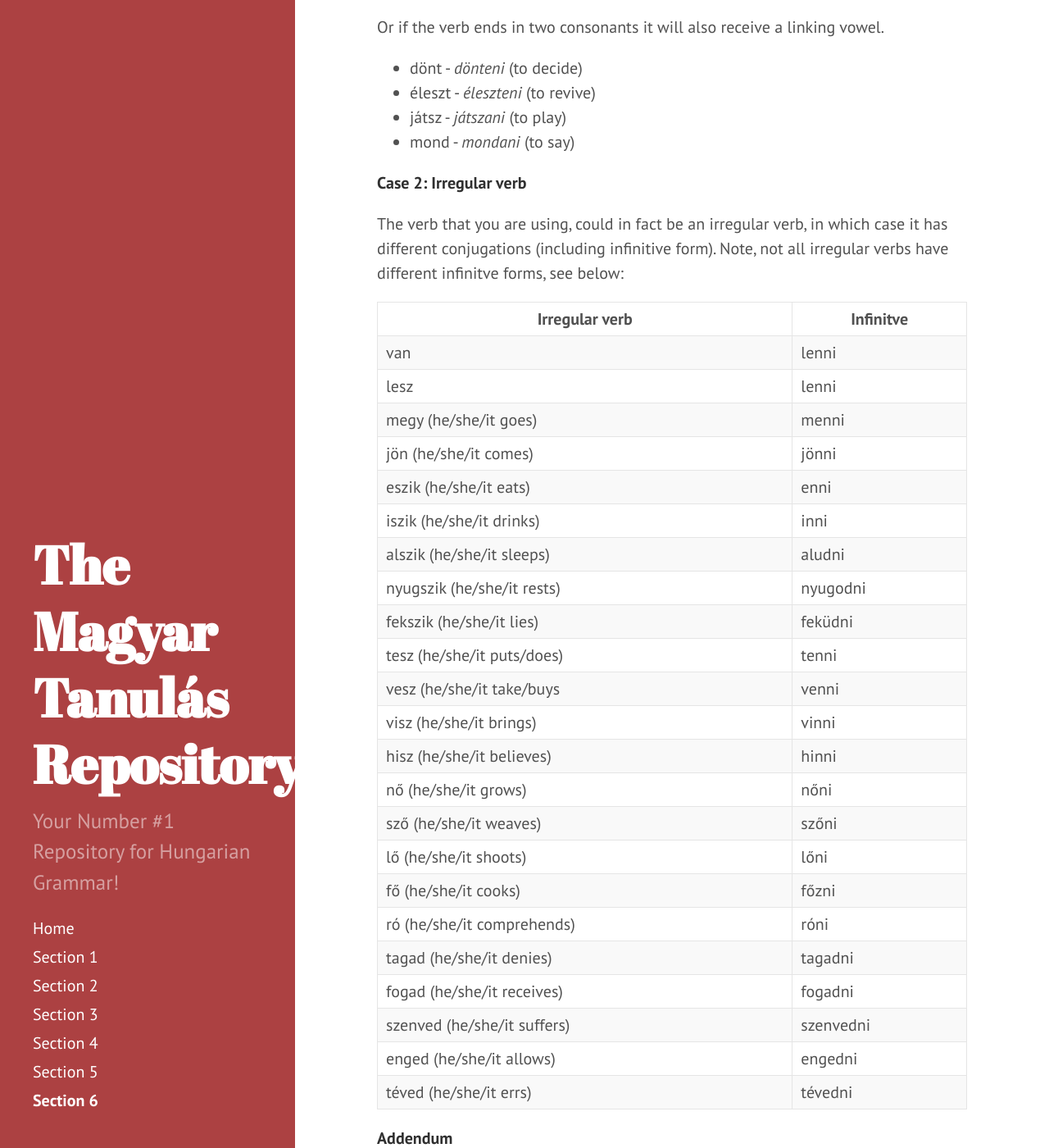
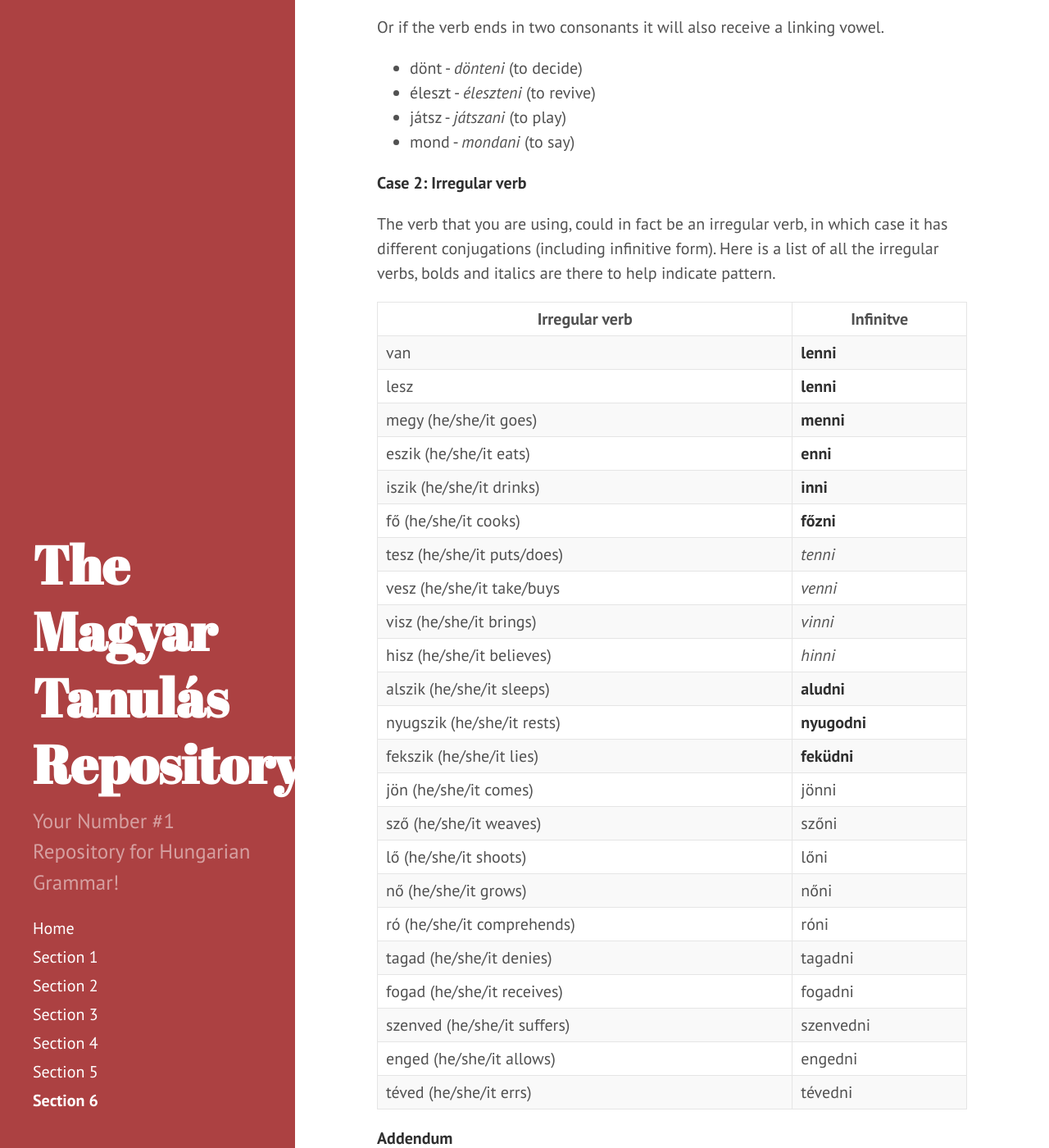
Before and after one commit to Magyartanulas/magyartanulas.github.io, a Jekyll site: the page built from Section6.md, in a window 1280 px wide and 1400 px high, scrolled down 1148 px. Shown: the whole window at 82% size. Built offline with Jekyll 4.4.1, drawn with Linux system fonts in a browser that asks for light colours; Markdown is read by kramdown in place of the engine named in the settings; some of the changed text lies outside the part shown.

Commit message:
Update Section6.md

```diff
--- a/Section6.md
+++ b/Section6.md
@@ -46,33 +46,33 @@ Or if the verb ends in two consonants it will also receive a linking vowel.
 **Case 2: Irregular verb**
 
 The verb that you are using, could in fact be an irregular verb, in which case it has different conjugations (including infinitive form).
-Note, not all irregular verbs have different infinitve forms, see below:
+Here is a list of all the irregular verbs, bolds and italics are there to help indicate pattern.
 
-| Irregular verb              | Infinitve |
-|-----------------------------|-----------|
-| van                         | lenni     |
-| lesz                        | lenni     |
-| megy (he/she/it goes)       | menni     |
-| jön (he/she/it comes)       | jönni     |
-| eszik (he/she/it eats)      | enni      |
-| iszik (he/she/it drinks)    | inni      |
-| alszik (he/she/it sleeps)   | aludni    |
-| nyugszik (he/she/it rests)  | nyugodni  |
-| fekszik (he/she/it lies)    | feküdni   |
-| tesz (he/she/it puts/does)  | tenni     |
-| vesz (he/she/it take/buys   | venni     |
-| visz (he/she/it brings)     | vinni     |
-| hisz (he/she/it believes)   | hinni     |
-| nő (he/she/it grows)        | nőni      |
-| sző (he/she/it weaves)      | szőni     |
-| lő (he/she/it shoots)       | lőni      |
-| fő (he/she/it cooks)        | főzni     |
-| ró (he/she/it comprehends)  | róni      |
-| tagad (he/she/it denies)    | tagadni   |
-| fogad (he/she/it receives)  | fogadni   |
-| szenved (he/she/it suffers) | szenvedni |
-| enged (he/she/it allows)    | engedni   |
-| téved (he/she/it errs)      | tévedni   |
+| Irregular verb              | Infinitve     |
+|-----------------------------|---------------|
+| van                         | **lenni**     |
+| lesz                        | **lenni**     |
+| megy (he/she/it goes)       | **menni**     |
+| eszik (he/she/it eats)      | **enni**      |
+| iszik (he/she/it drinks)    | **inni**      |
+| fő (he/she/it cooks)        | **főzni**     |
+| tesz (he/she/it puts/does)  | *tenni*       |
+| vesz (he/she/it take/buys   | *venni*       |
+| visz (he/she/it brings)     | *vinni*       |
+| hisz (he/she/it believes)   | *hinni*       |
+| alszik (he/she/it sleeps)   | **aludni**    |
+| nyugszik (he/she/it rests)  | **nyugodni**  |
+| fekszik (he/she/it lies)    | **feküdni**   |
+| jön (he/she/it comes)       | jönni         |
+| sző (he/she/it weaves)      | szőni         |
+| lő (he/she/it shoots)       | lőni          |
+| nő (he/she/it grows)        | nőni          |
+| ró (he/she/it comprehends)  | róni          |
+| tagad (he/she/it denies)    | tagadni       |
+| fogad (he/she/it receives)  | fogadni       |
+| szenved (he/she/it suffers) | szenvedni     |
+| enged (he/she/it allows)    | engedni       |
+| téved (he/she/it errs)      | tévedni       |
 
 **Addendum**
 
@@ -82,3 +82,8 @@ They iterally mean *it will go* and *it will succeed*.
 ## Negation (incomplete)
 
 ---
+
+You can negate most sentences with nem, it means no, or not. Nem almost always starts at the beginning of the sentence.
+
+* Nem tudom - (I don't know)
+* Nem vagyok tökéletes - (I'm not perfect)
```
